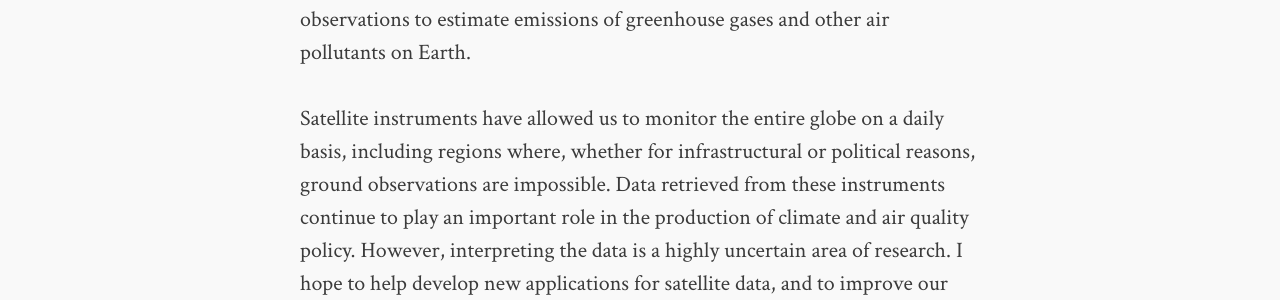
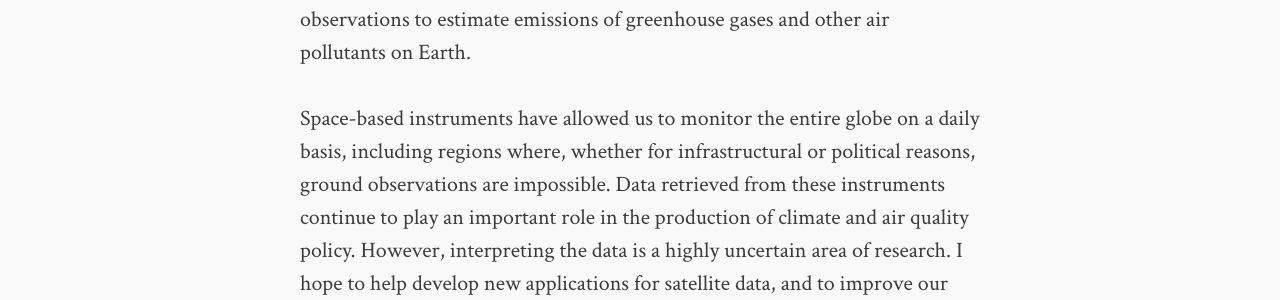
Before and after one commit to djvaron/djvaron.github.io, a Jekyll site: the page built from about.md, in a window 1280 px wide. Shown: the part 802-1102 px from the top of the page. Built offline with Jekyll 4.4.1, drawn with Linux system fonts in a browser that asks for light colours; some of the changed text lies outside the part shown.

Commit message:
edit about

```diff
--- a/about.md
+++ b/about.md
@@ -10,7 +10,7 @@ image:
 
 I work with Professor Daniel Jacob in the Atmospheric Chemistry Modeling Group ([ACMG](http://acmg.seas.harvard.edu/)) at Harvard. I'm mainly interested in using satellite observations to estimate emissions of greenhouse gases and other air pollutants on Earth.
 
-Satellite instruments have allowed us to monitor the entire globe on a daily basis, including regions where, whether for infrastructural or political reasons, ground observations are impossible. Data retrieved from these instruments continue to play an important role in the production of climate and air quality policy. However, interpreting the data is a highly uncertain area of research. I hope to help develop new applications for satellite data, and to improve our understanding of the Earth as seen from space.
+Space-based instruments have allowed us to monitor the entire globe on a daily basis, including regions where, whether for infrastructural or political reasons, ground observations are impossible. Data retrieved from these instruments continue to play an important role in the production of climate and air quality policy. However, interpreting the data is a highly uncertain area of research. I hope to help develop new applications for satellite data, and to improve our understanding of the Earth as seen from space.
 
 I was born and raised in Montr&#233;al, Qu&#233;bec, and studied physics (as well as English literature, in a second degree) at McGill University. Feel free to view <a href="{{ site.url }}/cv.pdf">my CV</a> for more details.
 
```
